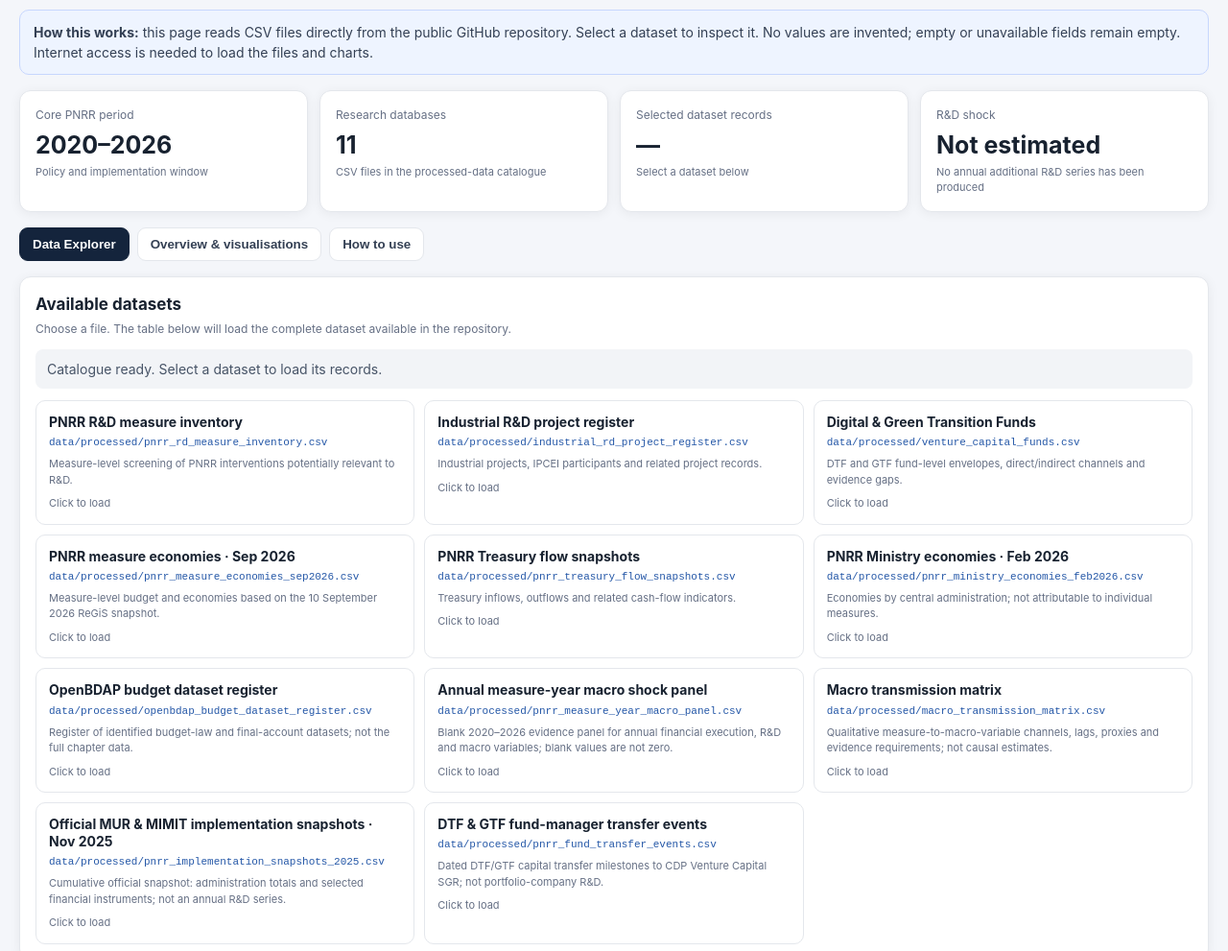
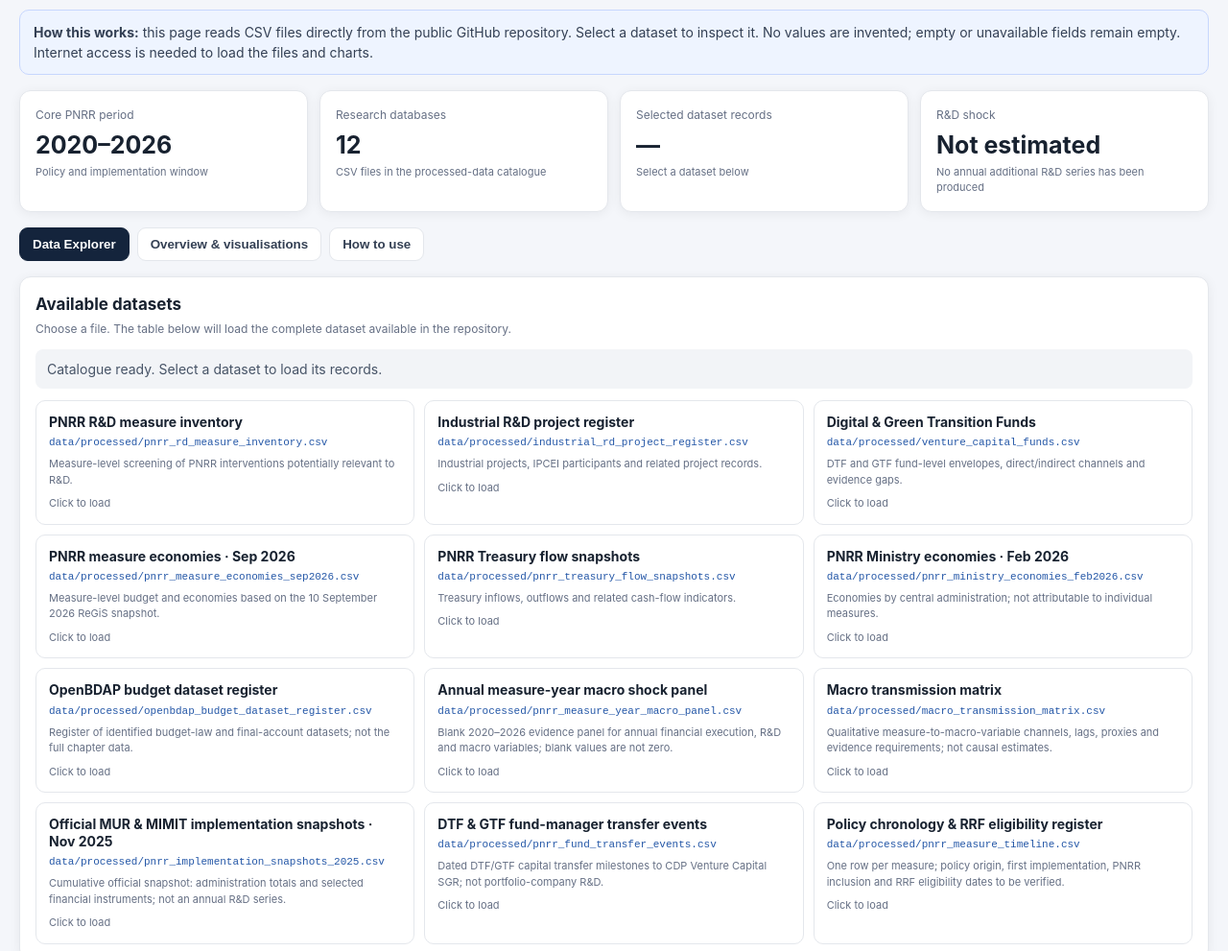
Before and after one commit to mapemar/italy-rd-investment-shock, a plain HTML site: page dashboard/index.html in a window 1280 px wide. Shown: the part 160-1151 px from the top of the page at 96% size. Drawn offline with nearby package versions, Linux system fonts and the light colour scheme.

Commit message:
Add policy chronology register to dashboard

```diff
--- a/dashboard/index.html
+++ b/dashboard/index.html
@@ -59,7 +59,8 @@ const DATA=[
 {id:'macro_panel',name:'Annual measure-year macro shock panel',file:'data/processed/pnrr_measure_year_macro_panel.csv',description:'Blank 2020–2026 evidence panel for annual financial execution, R&D and macro variables; blank values are not zero.'},
 {id:'macro_matrix',name:'Macro transmission matrix',file:'data/processed/macro_transmission_matrix.csv',description:'Qualitative measure-to-macro-variable channels, lags, proxies and evidence requirements; not causal estimates.'},
 {id:'snapshots2025',name:'Official MUR & MIMIT implementation snapshots · Nov 2025',file:'data/processed/pnrr_implementation_snapshots_2025.csv',description:'Cumulative official snapshot: administration totals and selected financial instruments; not an annual R&D series.'},
-{id:'fund_events',name:'DTF & GTF fund-manager transfer events',file:'data/processed/pnrr_fund_transfer_events.csv',description:'Dated DTF/GTF capital transfer milestones to CDP Venture Capital SGR; not portfolio-company R&D.'}
+{id:'fund_events',name:'DTF & GTF fund-manager transfer events',file:'data/processed/pnrr_fund_transfer_events.csv',description:'Dated DTF/GTF capital transfer milestones to CDP Venture Capital SGR; not portfolio-company R&D.'},
+{id:'timeline',name:'Policy chronology & RRF eligibility register',file:'data/processed/pnrr_measure_timeline.csv',description:'One row per measure; policy origin, first implementation, PNRR inclusion and RRF eligibility dates to be verified.'}
 ];
 let loaded={},active=null,sort={col:null,dir:1},charts={};
 const $=id=>document.getElementById(id);
```
